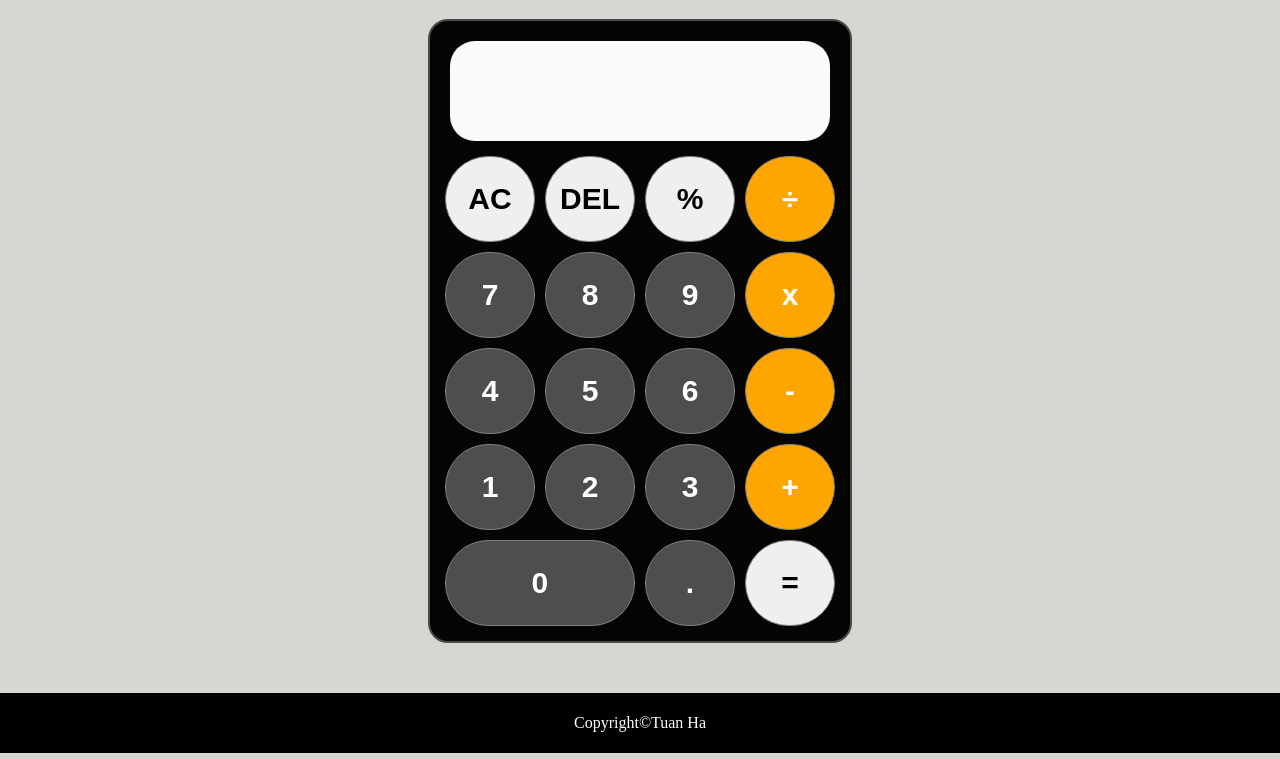
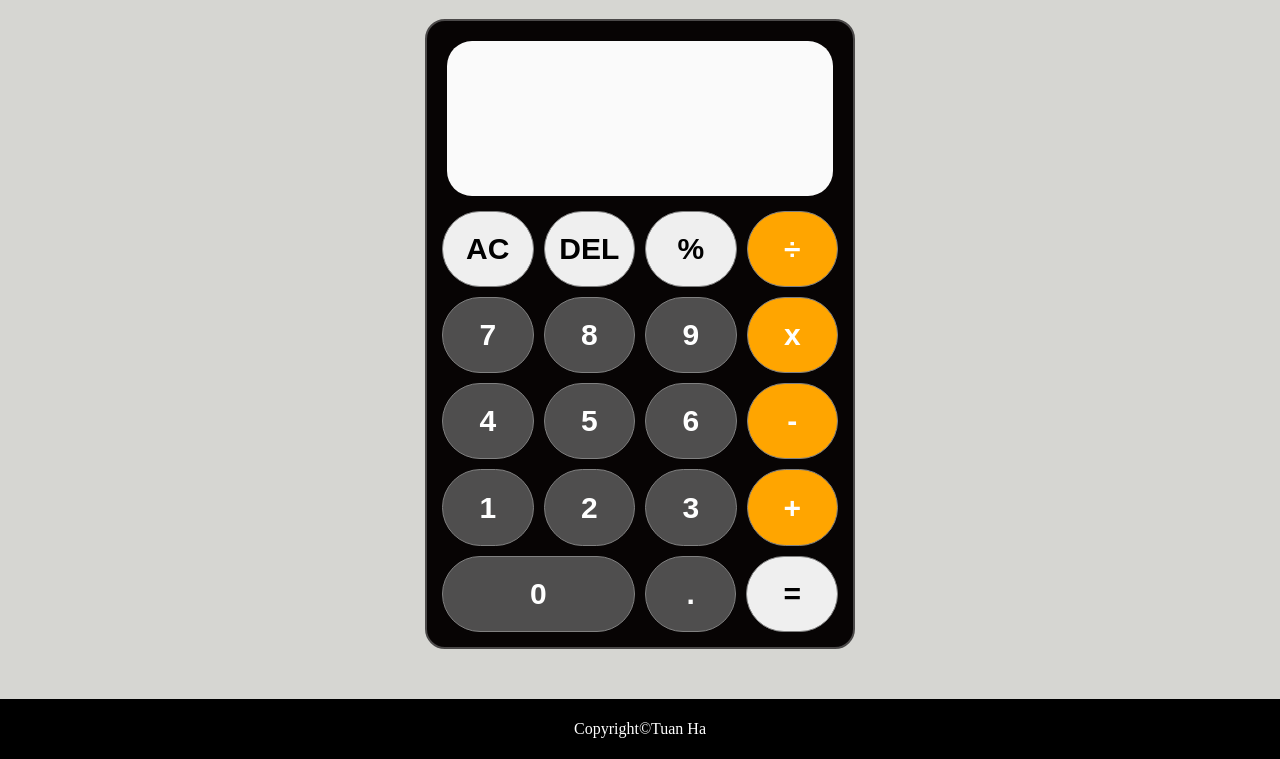
Before and after one commit to Tou1lle/calculator-top, a plain HTML site: page index.html in a window 1280 px wide. Shown: the part 61-820 px from the top of the page. Drawn offline with Linux system fonts and the light colour scheme.

Commit message:
Add overflow rules for numbers in display
numbers overflowed in the display when it was
too long. One idea was to make numbers shorter.

```diff
--- a/css/styles.css
+++ b/css/styles.css
@@ -1,3 +1,7 @@
+*, *::after, *::before {
+   box-sizing: border-box;
+}
+
 body {
     display: flex;
     flex-direction: column;
@@ -10,8 +14,8 @@ body {
 #calculator {
     display: flex;
     flex-direction: column;
-    height: 600px;
-    width: 400px;
+    height: 630px;
+    width: 430px;
     background-color: rgb(7, 4, 4);
     border: 2px solid rgb(75, 73, 73);
     border-radius: 20px;
@@ -33,7 +37,7 @@ footer {
 
 #screen {
     flex: 0 0 auto;
-    height: 80px;
+    height: 155px;
     background-color: rgb(250, 250, 250);
     border-radius: 25px;
     padding: 10px;
@@ -50,11 +54,14 @@ footer {
     flex-grow: 0;
     flex-shrink: 0;
     flex-basis: auto;
-    height: 40px;
+    height: 50%;
+    padding-top: 15px;
+    overflow-x: auto;
+    overflow-y: hidden;
   }
 
 .previous {
-    font-size: 60%;
+    font-size: 70%;
     margin: 0px;
     margin-right: 5px;
 }
```
